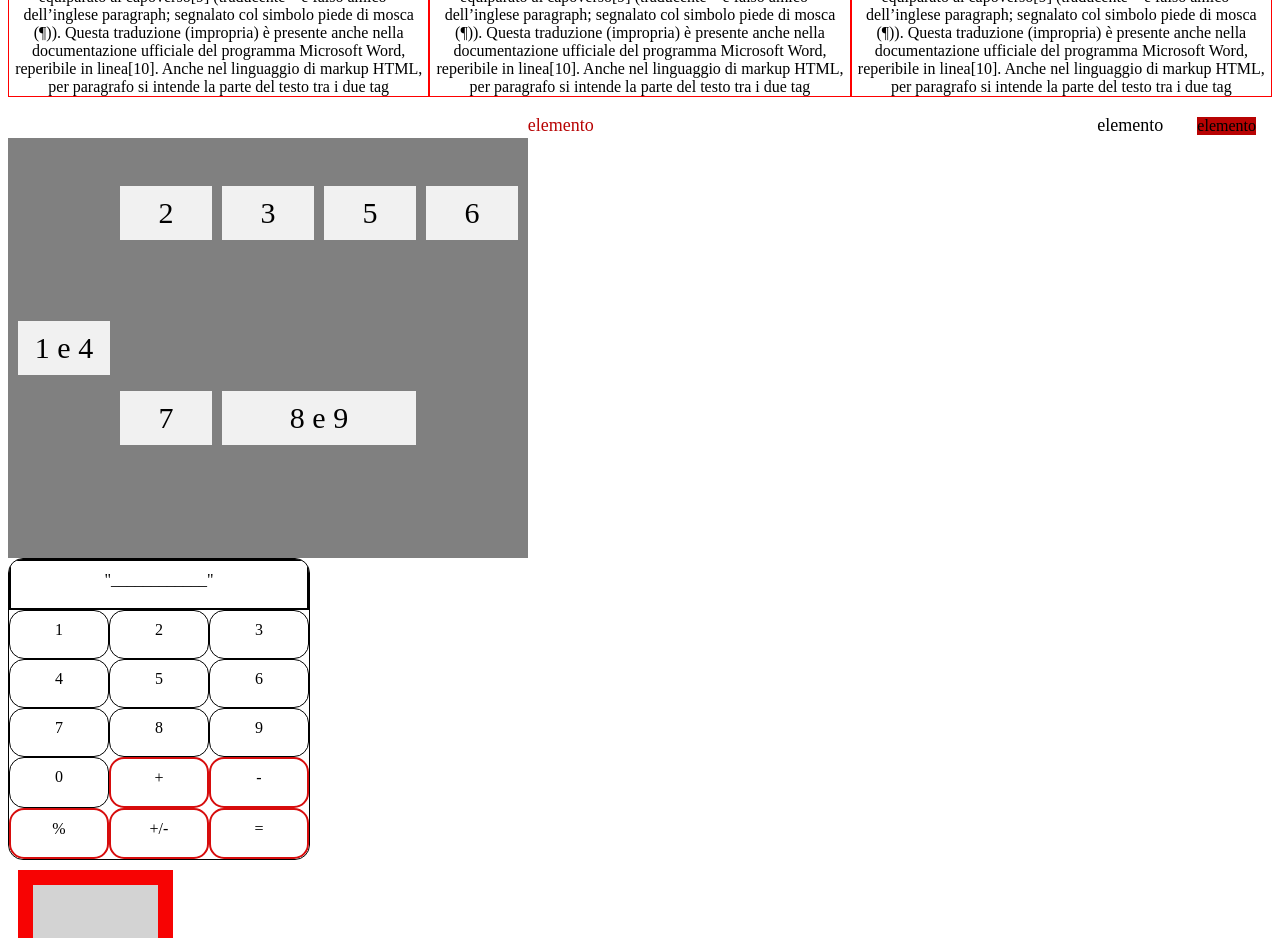
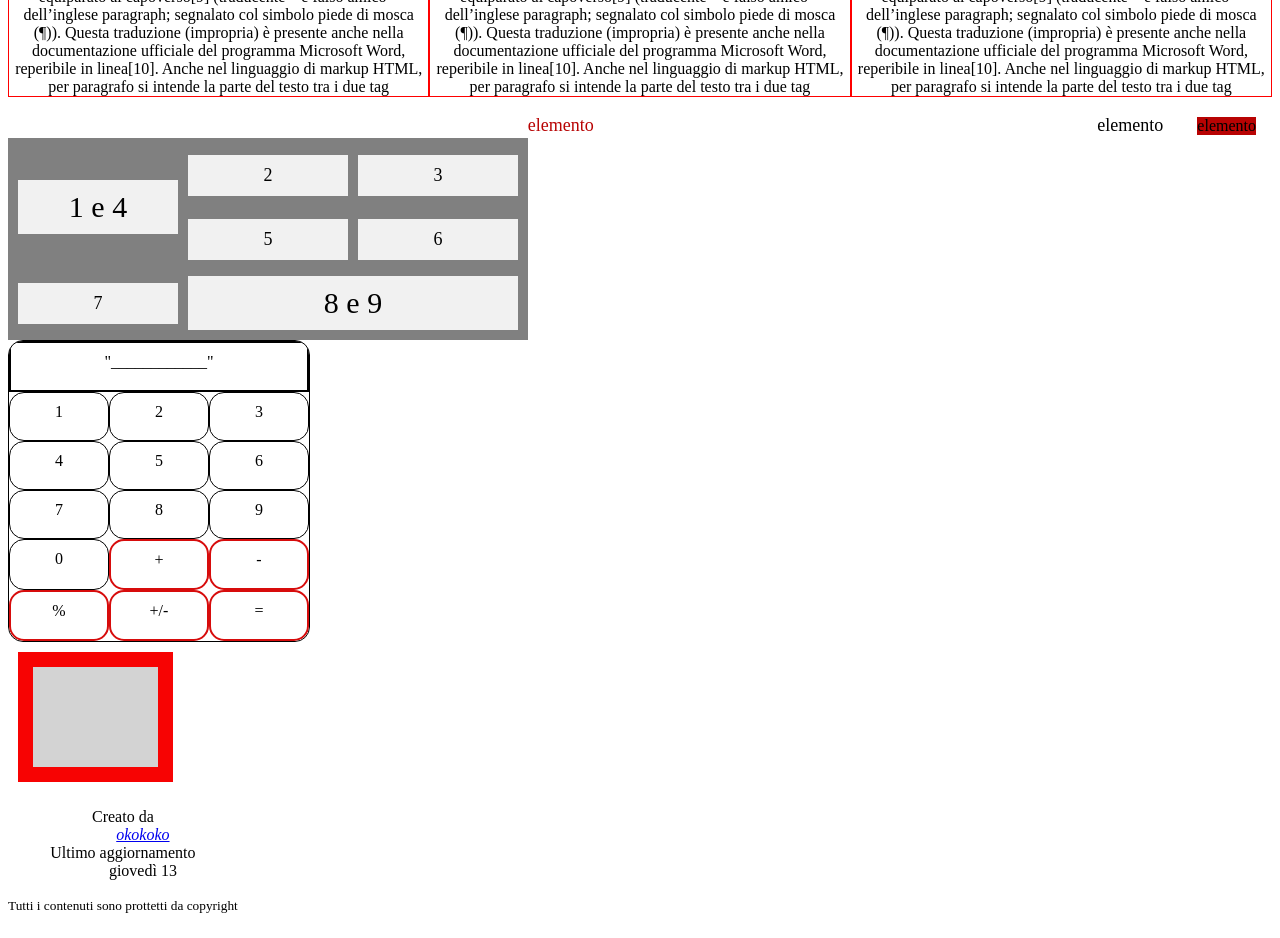
Before and after one commit to mirko77-web/test-2, a plain HTML site: page index.html in a window 1280 px wide. Shown: the part 1200-2138 px from the top of the page. After the commit the page ends 2114 px from the top, so only its background shows below. Drawn offline with Linux system fonts and the light colour scheme.

Commit message:
ho adattato il progetto

```diff
--- a/style.css
+++ b/style.css
@@ -151,6 +151,7 @@ ul {
   gap: 10px;
   background-color: rgb(128, 128, 128);
   padding: 10px;
+  max-width: 500px;
 
 }
 
@@ -223,3 +224,12 @@ grid-column: span 3;
       background-color: blue;
   }
 }
+.contenitore {
+  grid-template-columns: repeat(3, 1fr);
+  grid-template-rows: repeat(3, 1fr);
+  width: 100%;
+  height: auto;
+}
+.cella {
+  font-size: 18px;
+}
```
